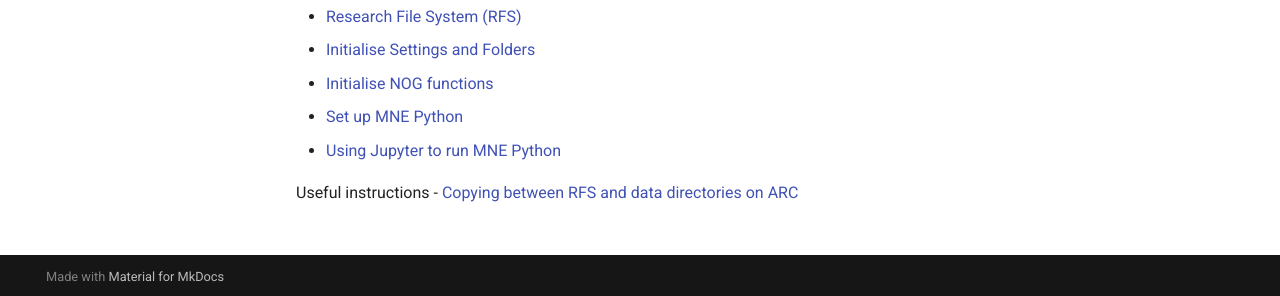
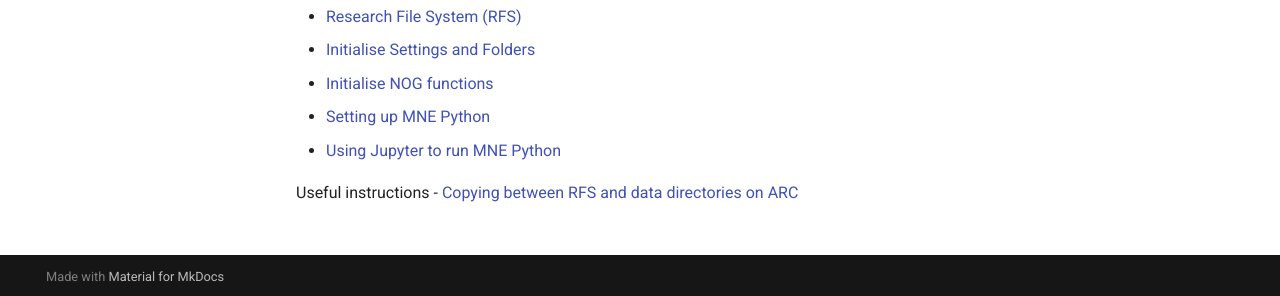
Before and after one commit to Neuronal-Oscillations/group-handbook, an MkDocs documentation site: the page built from docs/Data-Storage-and-Processing/README.md, in a window 1280 px wide. Shown: the part 601-897 px from the top of the page. Built offline with MkDocs 1.6.1 and Material for MkDocs 9.7.7, drawn with Linux system fonts in a browser that asks for light colours.

Commit message:
Update README.md

```diff
--- a/docs/Data-Storage-and-Processing/README.md
+++ b/docs/Data-Storage-and-Processing/README.md
@@ -12,7 +12,7 @@ We here explain the steps of using the ARC and RFS. This includes getting, accou
 - [Research File System (RFS)](storage.md)
 - [Initialise Settings and Folders](initialise.md)
 - [Initialise NOG functions](nog-functions.md)
-- [Set up MNE Python](setup-mne.md)
+- [Setting up MNE Python](setup-mne.md)
 - [Using Jupyter to run MNE Python](using-jupyter.md)
 
 Useful instructions
```
